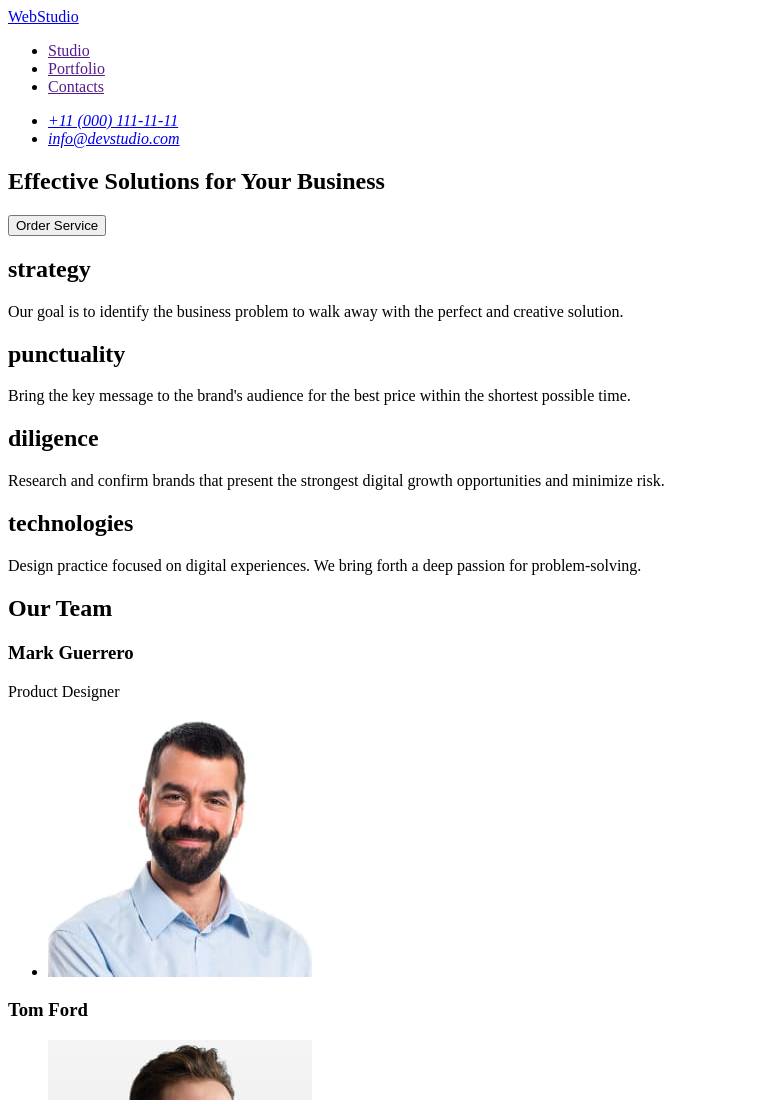
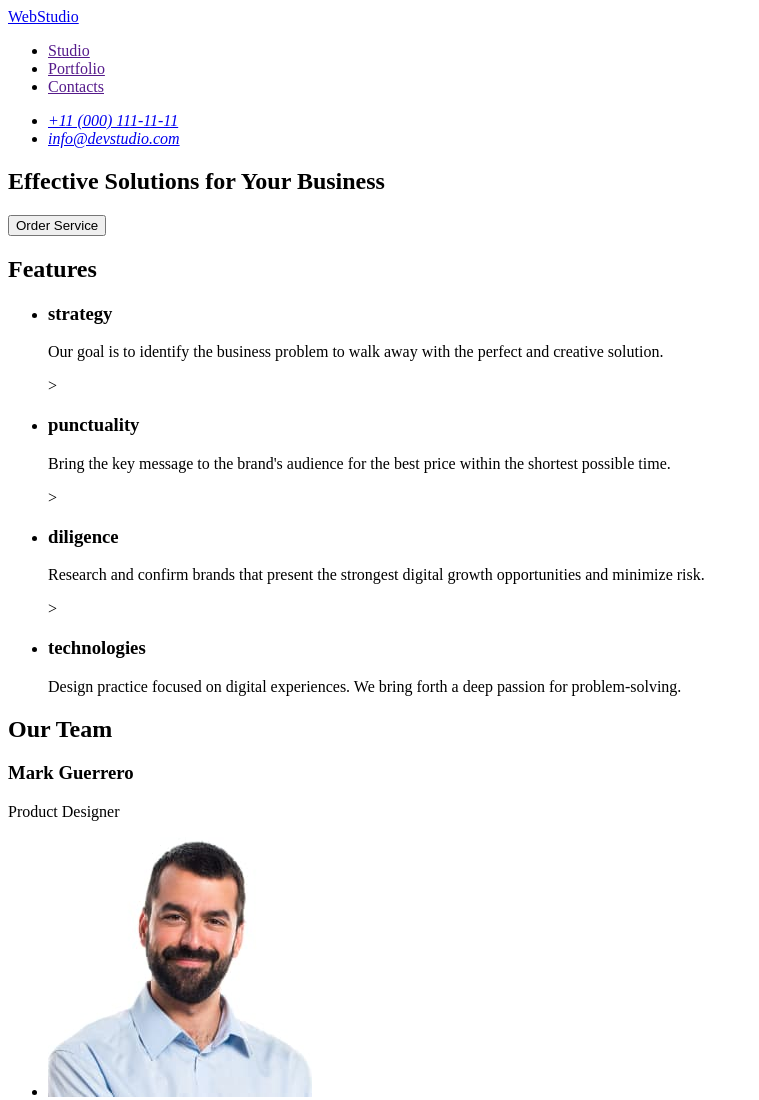
Before and after one commit to AnnaKupriienko/goit-markup-hw-01, a plain HTML site: page index.html in a window 1280 px wide. Shown: the top 1100 px of the page, without its empty margins (0-759 px from the left). Drawn offline with Linux system fonts and the light colour scheme.

Commit message:
Homework

```diff
--- a/index.html
+++ b/index.html
@@ -26,10 +26,10 @@
         <address>
             <ul>
                 <li>
-                    <a href="tel:+110001111111">+11 (000) 111-11-11</a>
+                    <a href="tel:+110001111111"> +11 (000) 111-11-11 </a>
                 </li>
                 <li>
-                    <a href="mailto:info@devstudio.com">info@devstudio.com</a>
+                    <a href="mailto:info@devstudio.com"> info@devstudio.com </a>
                 </li>
             </ul>
         </address>
@@ -41,23 +41,34 @@
         </section>
 
         <section>
-            <h2> strategy</h2>
+            <h2>Features</h2>
+            <ul>
+                <li>
+                <h3>strategy</h3>
                 <p>
                     Our goal is to identify the business
                     problem to walk away with the perfect and creative solution.
                 </p>
-            <h2> punctuality</h2>
+                </li>>
+                <li>
+                    <h3> punctuality</h3>
                     <p>
                         Bring the key message to the brand's audience for the best price within the shortest possible time.
                     </p>
-            <h2> diligence</h2>
+                </li>>
+                <li>
+                    <h3> diligence</h3>
                     <p>
                         Research and confirm brands that present the strongest digital growth opportunities and minimize risk.
                     </p>
-            <h2> technologies</h2>
+                </li>>
+                <li>
+                    <h3> technologies</h3>
                     <p>
                         Design practice focused on digital experiences. We bring forth a deep passion for problem-solving.
                     </p>
+                </li
+            </ul>
         </section>
         <section>
             <h2> Our Team</h2>
```
Lines whose indentation alone changed are shown as unchanged.
